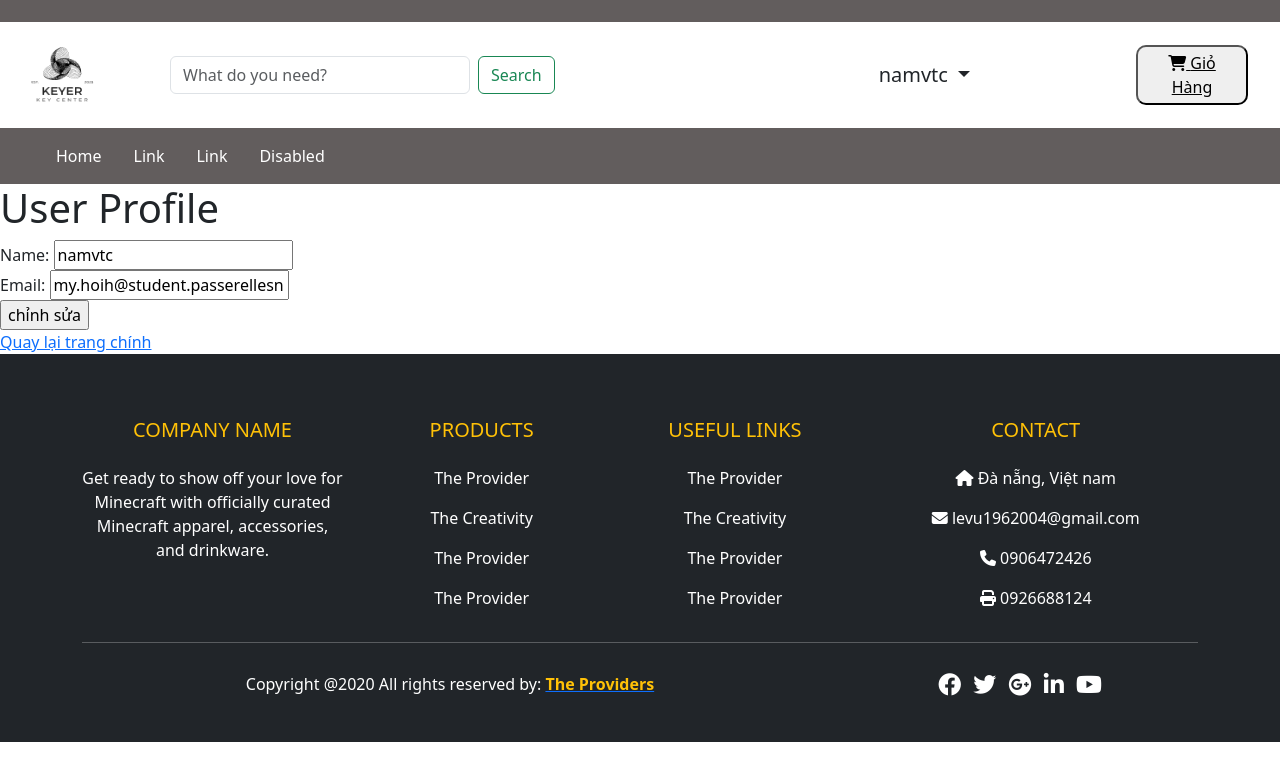
After one commit to vutran22004023/webshopkey, a PHP site: page /edit-user.php in a window 1280 px wide. The commit adds this page. Shown: the top 781 px of the page. Run offline with PHP 8.4, Linux system fonts and the light colour scheme; a user stored in the database is signed in; data comes from the database, SQL or seed files in the repository.

Commit message:
add edit user

```diff
--- /dev/null
+++ b/admin/edit-user.php
@@ -0,0 +1,156 @@
+<?php
+session_start(); // Khởi động phiên
+
+require_once('../model/connect.php');
+
+// Kiểm tra xem người dùng đã đăng nhập hay chưa
+if (isset($_SESSION['username'])) {
+    $username = $_SESSION['username'];
+
+    // Truy vấn thông tin người dùng từ cơ sở dữ liệu
+    $query = "SELECT * FROM users WHERE username=?";
+    $stmt = $conn->prepare($query);
+    $stmt->bind_param('s', $username);
+    $stmt->execute();
+    $result = $stmt->get_result();
+
+    if ($result->num_rows == 1) {
+        $user = $result->fetch_assoc();
+    } else {
+        echo "User not found.";
+        exit();
+    }
+
+    if (isset($_POST['edit'])) {
+        // Người dùng nhấn nút "Chỉnh sửa", cho phép chỉnh sửa thông tin
+        $isEditing = true;
+    } elseif (isset($_POST['update'])) {
+        // Người dùng đã chỉnh sửa thông tin, cập nhật vào cơ sở dữ liệu
+        $newName = $_POST['new-name'];
+        $newEmail = $_POST['new-email'];
+
+        $updateQuery = "UPDATE users SET username=?, email=? WHERE id=?";
+        $updateStmt = $conn->prepare($updateQuery);
+        $updateStmt->bind_param('ssi', $newName, $newEmail, $userId);
+
+        if ($updateStmt->execute()) {
+            // Cập nhật thành công, cập nhật thông tin trong phiên
+            $_SESSION['name'] = $newName;
+            $_SESSION['email'] = $newEmail;
+            header("Location: edit-user.php?thanhcong"); // Để tải lại trang
+            exit();
+        } else {
+            echo "Error updating user information: " . $conn->error;
+        }
+    }
+} else {
+    // Người dùng chưa đăng nhập, điều hướng đến trang đăng nhập hoặc trang chính
+    header("Location: login.php"); // Thay thế "login.php" bằng trang đăng nhập của bạn
+    exit();
+}
+?>
+
+<!DOCTYPE html>
+<html lang="en">
+<head>
+<meta charset="UTF-8">
+    <meta name="viewport" content="width=device-width, initial-scale=1.0">
+    <title>Document</title>
+    <link rel="stylesheet" href="./css/style.css">
+    <link href="https://cdn.jsdelivr.net/npm/bootstrap@5.3.1/dist/css/bootstrap.min.css" rel="stylesheet" integrity="sha384-4bw+/aepP/YC94hEpVNVgiZdgIC5+VKNBQNGCHeKRQN+PtmoHDEXuppvnDJzQIu9" crossorigin="anonymous">
+    <script src="https://cdn.jsdelivr.net/npm/bootstrap@5.3.1/dist/js/bootstrap.bundle.min.js" integrity="sha384-HwwvtgBNo3bZJJLYd8oVXjrBZt8cqVSpeBNS5n7C8IVInixGAoxmnlMuBnhbgrkm" crossorigin="anonymous"></script>
+    <link rel="stylesheet" href="https://cdnjs.cloudflare.com/ajax/libs/font-awesome/6.4.2/css/all.min.css">
+    <link rel="stylesheet" href="./css/home.css">
+</head>
+<body>
+<header>
+    <div class="header-top"></div>
+    <nav class="navbar navbar-expand-lg">
+        <div class="container-fluid" style="height: 90px;">
+            <a class="navbar-brand" href="#">
+                <img src="./images/logo/black-green-futuristic-game-logo-1.png" width="100" height="90" alt="">
+            </a>
+            <div class="container-fluid d-flex">
+                <form class="d-flex" action="search.php" method="POST">
+                    <input class="form-control me-2" style="margin-left: 30px;width: 300px;" name="name-product" placeholder="What do you need?">
+                    <button class="btn btn-outline-success" type="submit">Search</button>
+                </form>
+            </div>
+            <div class="login container-fluid " style="margin-left: 300px;">
+                <?php
+
+                if (!empty($_SESSION['username'])) {
+
+                ?>
+                    <li style="list-style: none; font-size: 20px" class="nav-item dropdown">
+                        <a class="nav-link dropdown-toggle" href="#" id="navbarDropdown" role="button" data-bs-toggle="dropdown" aria-expanded="false">
+                                <?php echo $_SESSION['username']; ?>
+                        </a>
+                        <ul class="dropdown-menu" aria-labelledby="navbarDropdown">
+                            <li><a class="dropdown-item" href="./edit-user.php">Thông tin cá nhân</a></li>
+                            <li><a class="dropdown-item" href="#">Đơn hàng đã đặt</a></li>
+                            <li>
+                                <hr class="dropdown-divider">
+                            </li>
+                            <li><a class="dropdown-item" href="./logout.php">Đăng xuất</a></li>
+                        </ul>
+                    </li>
+                <?php } else { ?>
+                    <i class="fa-solid fa-user"></i>
+                    <a href="../admin/Login.php">Đăng Nhập</a>
+                    <span>/</span>
+                    <a href="../admin//Register.php">Đăng ký</a>
+                <?php } ?>
+
+
+            </div>
+
+            <button class="cart container-fluid " style="border-radius: 10px; width: 450px; height: 60px; margin-right: 20px;">
+                <a href="./view-cart.php" style="color: #000">
+                    <i class="fa-solid fa-cart-shopping"></i>
+                    <span>Giỏ Hàng</span>
+                </a>
+            </button>
+        </div>
+    </nav>
+    <nav class="nav navbar  navbar-light" style="background-color: #625D5D; padding: 0;">
+        <ul class="nav" style="margin-left: 40px;">
+            <li class="nav-item">
+                <a class="nav-link active" aria-current="page" href="./home.php">Home</a>
+            </li>
+            <li class="nav-item">
+                <a class="nav-link" href="#">Link</a>
+            </li>
+            <li class="nav-item">
+                <a class="nav-link" href="#">Link</a>
+            </li>
+            <li class="nav-item">
+                <a class="nav-link " href="#">Disabled</a>
+            </li>
+        </ul>
+    </nav>
+</header>
+    <h1>User Profile</h1>
+    <form method="POST">
+    <!-- <fieldset disabled> -->
+        <label for="name">Name:</label>
+        <input type="text" id="name" name="new-name" value="<?php echo $user['username']; ?>" <?php if(isset($isEditing)) echo "disabled"; ?>><br>
+
+        <label for="email">Email:</label>
+        <input type="email" id="email" name="new-email" value="<?php echo $user['email']; ?>" <?php if(isset($isEditing)) echo "disabled"; ?>><br>
+        <!-- </fieldset> -->
+
+
+
+        <?php if(isset($isEditing)): ?>
+            <input type="submit" name="update" value="Thay đổi thành công">
+        <?php else: ?>
+            <input type="submit" name="edit" value="chỉnh sửa">
+        <?php endif; ?>
+    </form>
+
+    <!-- Nút hoặc biểu tượng để quay lại trang chính hoặc trang khác -->
+    <a href="index.php">Quay lại trang chính</a>
+    <?php include ('../admin/footer.php') ?>
+</body>
+</html>
--- a/admin/header.php
+++ b/admin/header.php
@@ -23,12 +23,12 @@ require_once '../model/connect.php';
                 if (!empty($_SESSION['username'])) {
 
                 ?>
-                    <li style="list-style: none;" class="nav-item dropdown">
+                    <li style="list-style: none; font-size: 20px" class="nav-item dropdown">
                         <a class="nav-link dropdown-toggle" href="#" id="navbarDropdown" role="button" data-bs-toggle="dropdown" aria-expanded="false">
                                 <?php echo $_SESSION['username']; ?>
                         </a>
                         <ul class="dropdown-menu" aria-labelledby="navbarDropdown">
-                            <li><a class="dropdown-item" href="#">Thông tin cá nhân</a></li>
+                            <li><a class="dropdown-item" href="./edit-user.php">Thông tin cá nhân</a></li>
                             <li><a class="dropdown-item" href="#">Đơn hàng đã đặt</a></li>
                             <li>
                                 <hr class="dropdown-divider">
```
